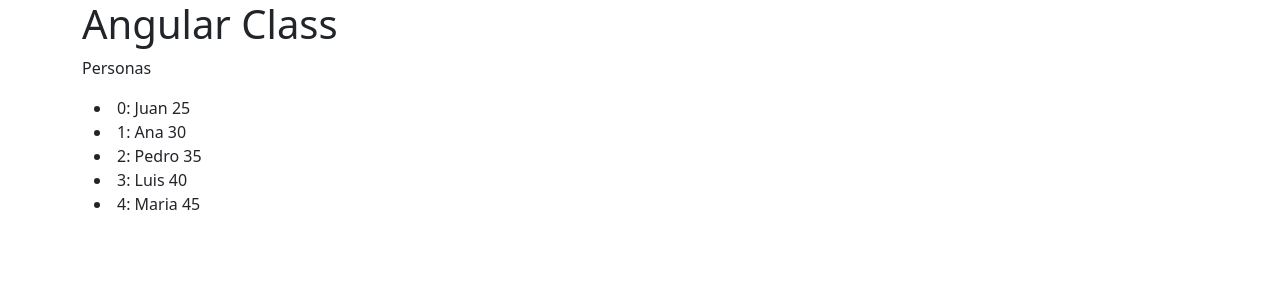
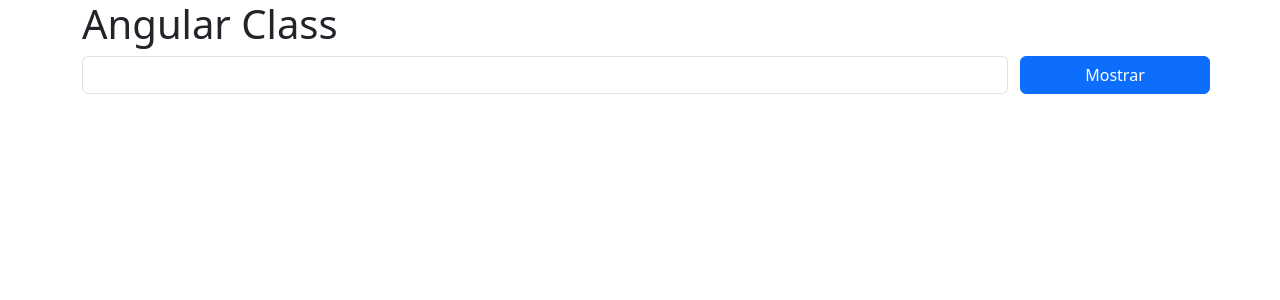
Before and after one commit to wilmarcabezas/angular-clase-01, an Angular app: page / in a window 1280 px wide. Shown: the top 300 px of the page. Built offline with nearby package versions, Linux system fonts and the light colour scheme.

Commit message:
Directiva Switch

```diff
--- a/src/app/app.component.html
+++ b/src/app/app.component.html
@@ -1,4 +1,4 @@
 <div class="container">
     <h1>{{title}}</h1>
-    <app-bucles></app-bucles>
+    <app-switch></app-switch>
 </div>
--- a/src/app/app.component.ts
+++ b/src/app/app.component.ts
@@ -5,11 +5,12 @@
 import { BotonesComponent } from './botones/botones.component';
 import { FormularioComponent } from './formulario/formulario.component';
 import { BuclesComponent } from './bucles/bucles.component';
+import { SwitchComponent } from './switch/switch.component';
 
 @Component({
   selector: 'app-root',
   standalone: true,
-  imports: [RouterOutlet,FooterComponent, BuclesComponent,
+  imports: [RouterOutlet,FooterComponent, BuclesComponent, SwitchComponent,//
     ContadorComponent, BotonesComponent, FormularioComponent],
   templateUrl: './app.component.html',
   styleUrl: './app.component.css'
--- /dev/null
+++ b/src/app/switch/switch.component.html
@@ -0,0 +1,18 @@
+<div>
+    <div class="form-group row">
+        <div class="col-sm-10">
+            <input type="number" #diasemana class="form-control">
+        </div>
+        <button class="btn btn-primary col-sm-2" (click)="dia= diasemana.value">Mostrar</button>
+    </div>
+    <div class="alert alert-primary mt-2" [ngSwitch]="dia" *ngIf="dia">
+        <span *ngSwitchCase="'1'">Lunes</span>
+        <span *ngSwitchCase="'2'">Martes</span>
+        <span *ngSwitchCase="'3'">Miercoles</span>
+        <span *ngSwitchCase="'4'">Jueves</span>
+        <span *ngSwitchCase="'5'">Viernes</span>
+        <span *ngSwitchCase="'6'">Sabado</span>
+        <span *ngSwitchCase="'7'">Domingo</span>
+        <span *ngSwitchDefault>Dia no valido</span>
+    </div>
+</div>
--- /dev/null
+++ b/src/app/switch/switch.component.ts
@@ -0,0 +1,15 @@
+import { CommonModule } from '@angular/common';
+import { Component } from '@angular/core';
+
+@Component({
+  selector: 'app-switch',
+  standalone: true,
+  imports: [CommonModule],
+  templateUrl: './switch.component.html',
+  styleUrl: './switch.component.css'
+})
+export class SwitchComponent {
+
+  dia?: string ;
+
+}
```
Also changed, not shown: src/app/switch/switch.component.css (added).
